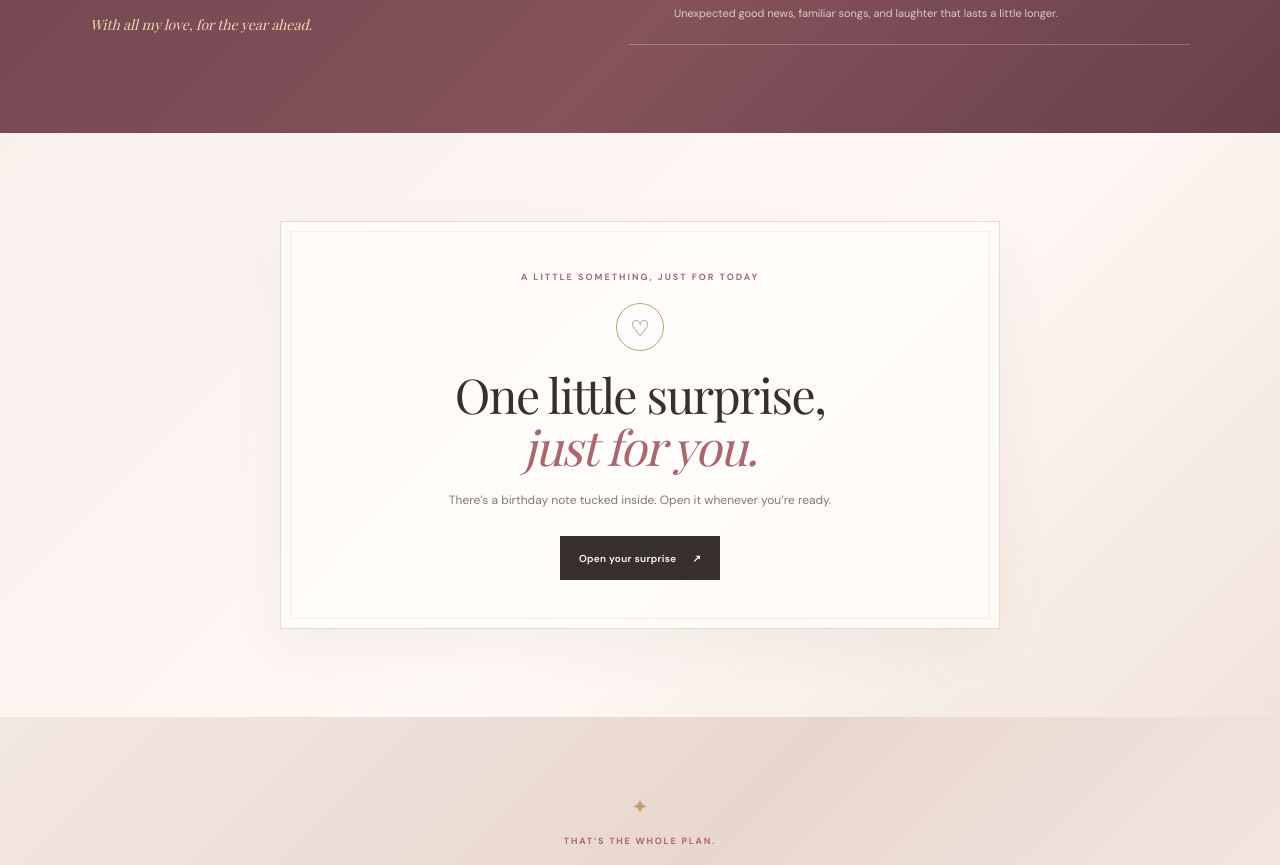
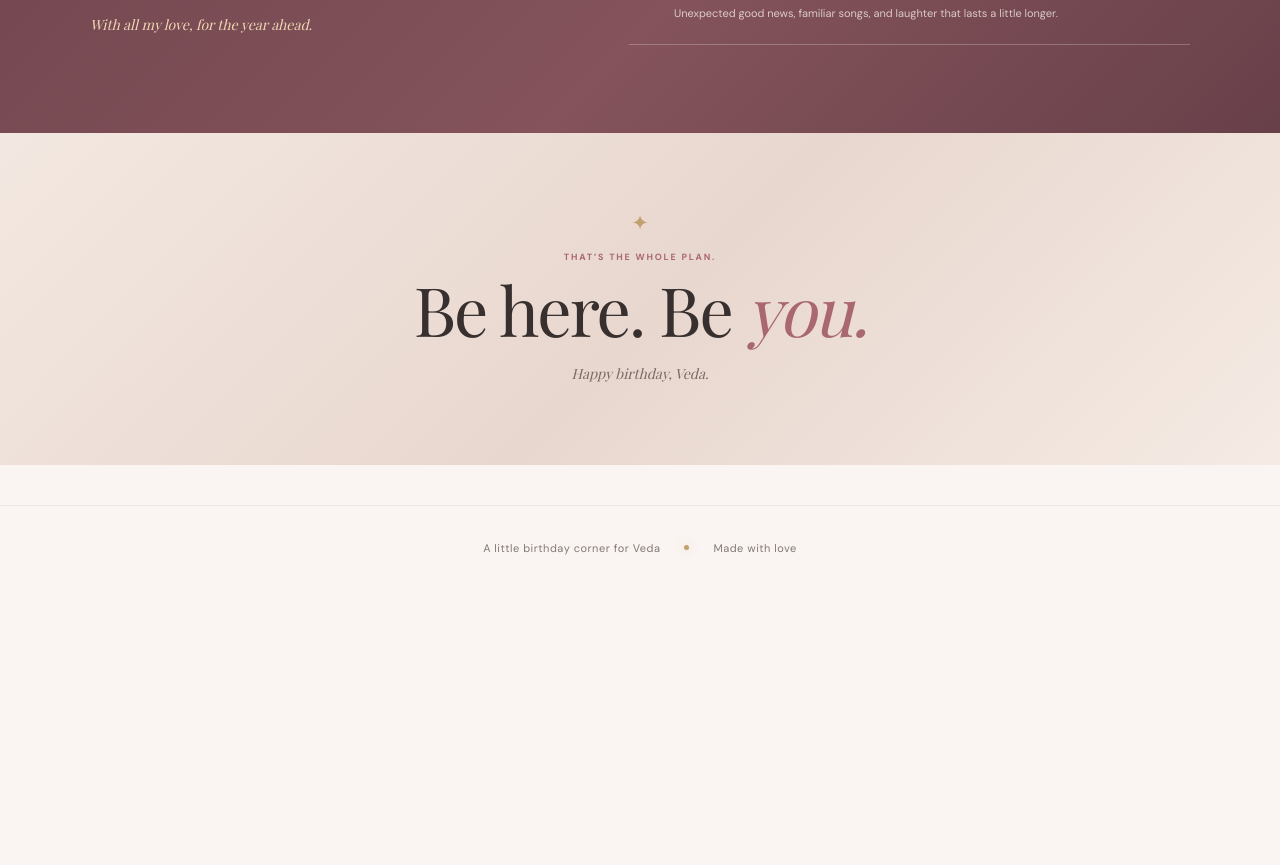
Before and after one commit to vijithkr829-droid/source, an Angular app in the folder birthday-surprise/: page / in a window 1280 px wide. Shown: the part 7060-7925 px from the top of the page. After the commit the page ends 7649 px from the top, so only its background shows below. Built offline with nearby package versions, Linux system fonts and the light colour scheme; a web font is replaced by a local one.

Commit message:
Revert "Add birthday surprise reveal"
This reverts commit 3883fb1fb4366cc3c0f2c203aa8119440a62597d.

```diff
--- a/birthday-surprise/src/app/pages/birthday-home/birthday-home.html
+++ b/birthday-surprise/src/app/pages/birthday-home/birthday-home.html
@@ -193,33 +193,6 @@
     </div>
   </section>
 
-  <section class="birthday-surprise section-pad" id="birthday-surprise">
-    <article class="surprise-card" appReveal>
-      <p class="eyebrow">A little something, just for today</p>
-      @if (!birthdaySurpriseOpen) {
-        <div class="surprise-sealed">
-          <span class="surprise-seal" aria-hidden="true">♡</span>
-          <h2>One little surprise,<br><em>just for you.</em></h2>
-          <p>There’s a birthday note tucked inside. Open it whenever you’re ready.</p>
-          <button class="surprise-button" type="button" (click)="toggleBirthdaySurprise()">
-            Open your surprise <span aria-hidden="true">↗</span>
-          </button>
-        </div>
-      } @else {
-        <div class="surprise-message">
-          <span class="surprise-message-mark" aria-hidden="true">✦</span>
-          <h2>Happy Birthday,<br><em>{{ recipientName }}.</em></h2>
-          <p>I hope today gives you a hundred little reasons to smile—and reminds you how much brighter the world is with you in it.</p>
-          <p>Keep this year for the things that make you feel most like yourself. You deserve all the good that’s finding its way to you.</p>
-          <p class="surprise-signoff">With love, today and always.</p>
-          <button class="surprise-button surprise-close" type="button" (click)="toggleBirthdaySurprise()">
-            Tuck it away <span aria-hidden="true">↻</span>
-          </button>
-        </div>
-      }
-    </article>
-  </section>
-
   <section class="closing-note" appReveal>
     <span class="closing-star" aria-hidden="true">✦</span>
     <p>That’s the whole plan.</p>
--- a/birthday-surprise/src/app/pages/birthday-home/birthday-home.ts
+++ b/birthday-surprise/src/app/pages/birthday-home/birthday-home.ts
@@ -23,7 +23,6 @@ export class BirthdayHome {
   protected readonly heartfeltMessage = heartfeltMessage;
   protected activeNoteId: string | null = null;
   protected pickedChallengeIds: string[] = [];
-  protected birthdaySurpriseOpen = false;
 
   protected get completedMomentCount(): number {
     return this.pickedChallengeIds.length;
@@ -47,10 +46,6 @@ export class BirthdayHome {
       : [...this.pickedChallengeIds, challengeId];
   }
 
-  protected toggleBirthdaySurprise(): void {
-    this.birthdaySurpriseOpen = !this.birthdaySurpriseOpen;
-  }
-
   protected hideMissingImage(event: Event): void {
     const image = event.target;
     if (image instanceof HTMLImageElement) image.remove();
--- a/birthday-surprise/src/styles.css
+++ b/birthday-surprise/src/styles.css
@@ -84,21 +84,6 @@ img { display: block; }
 .year-ahead-star { padding-top: 3px; color: #f0d7b4; font-size: 15px; }
 .year-ahead-wish h3 { color: #fff9f3; font-size: 20px; }
 .year-ahead-wish p { max-width: 420px; color: rgba(255, 249, 243, .72); }
-.birthday-surprise { background: linear-gradient(135deg, #f7f0eb, #fff9f5 55%, #f1e4dc); }
-.surprise-card { position: relative; max-width: 720px; margin: 0 auto; padding: 48px 52px; border: 1px solid rgba(163,119,101,.26); background: rgba(255,253,250,.8); text-align: center; box-shadow: 0 18px 50px rgba(96,71,65,.06); }
-.surprise-card::before { position: absolute; inset: 9px; border: 1px solid rgba(163,119,101,.12); content: ""; pointer-events: none; }
-.surprise-card > .eyebrow { margin-bottom: 20px; }
-.surprise-sealed, .surprise-message { position: relative; }
-.surprise-seal, .surprise-message-mark { width: 48px; height: 48px; display: grid; place-items: center; margin: 0 auto 17px; border: 1px solid var(--gold); border-radius: 50%; color: var(--rose-deep); font-family: var(--serif); font-size: 22px; }
-.surprise-sealed h2, .surprise-message h2 { margin: 0; font-family: var(--serif); font-size: clamp(36px, 5vw, 48px); font-weight: 400; letter-spacing: -1.5px; line-height: 1.1; }
-.surprise-sealed h2 em, .surprise-message h2 em { color: var(--rose-deep); font-weight: 400; }
-.surprise-sealed > p, .surprise-message > p { max-width: 440px; margin: 16px auto 0; color: var(--muted); font-size: 12px; line-height: 1.9; }
-.surprise-button { position: relative; min-height: 44px; display: inline-flex; align-items: center; justify-content: center; gap: 16px; margin-top: 24px; padding: 0 19px; border: 0; background: var(--ink); color: white; font: 600 10px var(--sans); letter-spacing: .3px; cursor: pointer; transition: background .2s ease, transform .2s ease; }
-.surprise-button:hover { transform: translateY(-2px); background: var(--rose-deep); }
-.surprise-signoff { color: var(--rose-deep) !important; font-family: var(--serif); font-size: 14px !important; font-style: italic; }
-.surprise-close { background: transparent; color: var(--rose-deep); }
-.surprise-close:hover { background: rgba(169,104,109,.08); }
-.surprise-message-mark { color: var(--gold); }
 
 @media (max-width: 900px) {
   .birthday-plan, .little-list, .appreciation-section, .year-ahead { gap: 42px; }
@@ -131,14 +116,12 @@ img { display: block; }
   .closing-note { padding: 59px 20px max(65px, env(safe-area-inset-bottom)); }
   .appreciation-list { grid-template-columns: 1fr; }
   .appreciation-item { min-height: auto; }
-  .surprise-card { padding: 38px 28px; }
 }
 
 @media (prefers-reduced-motion: reduce) {
   *, *::before, *::after { scroll-behavior: auto !important; animation-duration: .01ms !important; animation-iteration-count: 1 !important; transition-duration: .01ms !important; }
   .reveal-pending { opacity: 1; transform: none; }
   .progress-track span, .challenge-check { transition: none; }
-  .surprise-button { transition: none; }
 }
 
 @media (max-width: 760px) {
```
